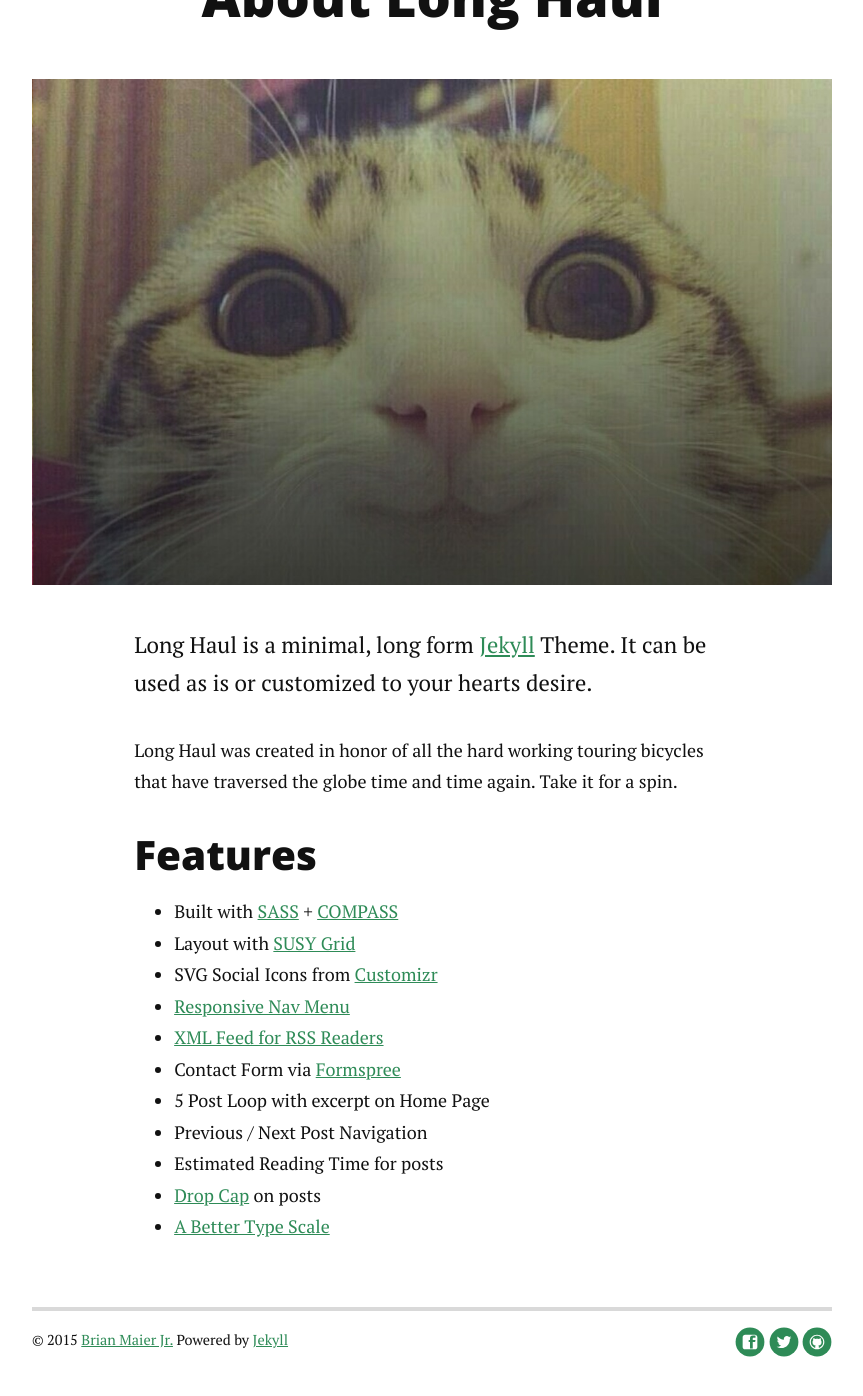
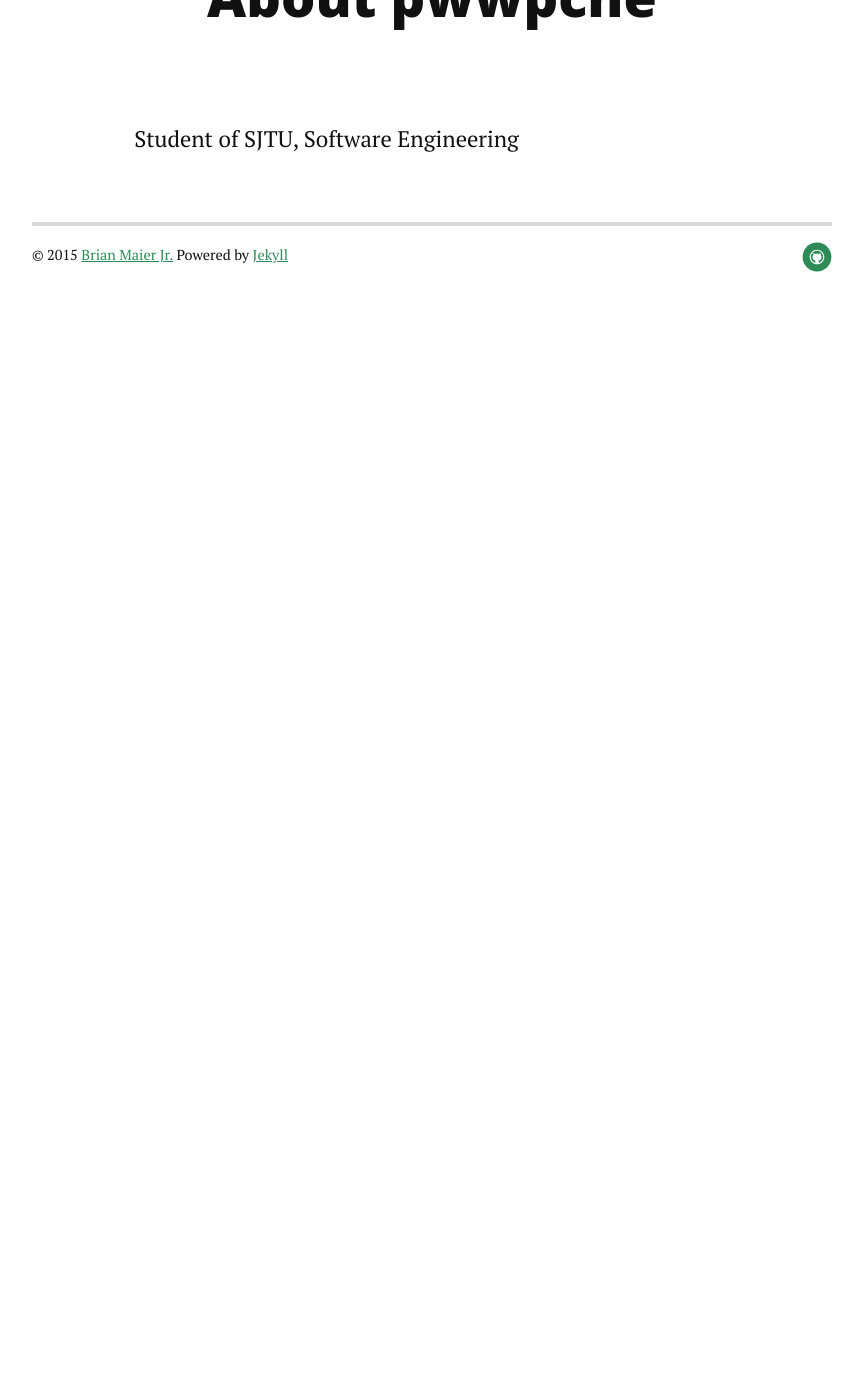
Before and after one commit to pwwpche/pwwpche.github.io, a Jekyll site: the page built from about.md, in a window 1280 px wide and 1400 px high, scrolled down 334 px. Shown: the top 1396 px of the window, without its empty margins (208-1071 px from the left). Built offline with Jekyll 4.4.1, drawn with Linux system fonts in a browser that asks for light colours; nearby versions of some CDN libraries; Markdown is read by kramdown in place of the engine named in the settings; after the commit the page ends 900 px from its top, so only the background shows below that; some of the changed text lies outside the part shown.

Commit message:
Config pages

```diff
--- a/_config.yml
+++ b/_config.yml
@@ -1,7 +1,7 @@
-title: Long Haul
-description: Long Form Jekyll theme built with SASS / COMPASS / SUSY
+title: PWWPCHE
+description: No description here
 
-url: http://brianmaierjr.github.com/long-haul
+url: https://github.com/pwwpche
 baseurl: ""
 paginate_path: "blog/page:num/"
 permalink: blog/:title/
@@ -19,9 +19,7 @@ navigation:
    url: /contact
 
 social:
-   github: brianmaierjr
-   twitter: brianmaierjr
-   facebook: brianmaierjr
-   email: brimaidesigns@gmail.com
+   github: pwwpche
+   email: pwwpche@gmail.com
 
-google_analytics: "UA-58263416-1"
+google_analytics: ""
--- a/about.md
+++ b/about.md
@@ -1,25 +1,10 @@
 ---
 layout: default
-title: About Long Haul
+title: About pwwpche
 ---
 
 <div class="post">
-	<h1 class="pageTitle">About Long Haul</h1>
+	<h1 class="pageTitle">About pwwpche</h1>
 	<img src="{{ '/assets/img/touring.jpg' | prepend: site.baseurl }}" alt="">
-	<p class="intro">Long Haul is a minimal, long form <a href="http://jekyllrb.com">Jekyll</a> Theme. It can be used as is or customized to your hearts desire.</p>
-	<p>Long Haul was created in honor of all the hard working touring bicycles that have traversed the globe time and time again. Take it for a spin.</p>
-	<h2>Features</h2>
-	<ul>
-		<li>Built with <a href="http://sass-lang.com/">SASS</a> + <a href="http://compass-style.org/">COMPASS</a></li>
-  		<li>Layout with <a href="http://susy.oddbird.net/">SUSY Grid</a></li>
-  		<li>SVG Social Icons from <a href="http://customizr.net/icons/">Customizr</a></li>
-  		<li><a href="http://responsive-nav.com/">Responsive Nav Menu</a></li>
-  		<li><a href="https://github.com/snaptortoise/jekyll-rss-feeds">XML Feed for RSS Readers</a></li>
-  		<li>Contact Form via <a href="http://formspree.io/">Formspree</a></li>
-      <li>5 Post Loop with excerpt on Home Page</li>
-  		<li>Previous / Next Post Navigation</li>
-      <li>Estimated Reading Time for posts</li>
-  		<li><a href="https://github.com/adobe-webplatform/dropcap.js">Drop Cap</a> on posts</li>
-  		<li><a href="http://typecast.com/blog/a-more-modern-scale-for-web-typography">A Better Type Scale</a></li>
-  	</ul>
+	<p class="intro">Student of SJTU, Software Engineering</p>
 </div>
```
Also changed, not shown: contact.md (+0 -5 lines), assets/img/touring.jpg (deleted), examples/2014-12-10-test-post.markdown (renamed from _posts/2014-12-10-test-post.markdown), examples/2014-12-11-image-in-post.markdown (renamed from _posts/2014-12-11-image-in-post.markdown), examples/2014-12-12-figure-with-caption.markdown (renamed from _posts/2014-12-12-figure-with-caption.markdown), examples/2014-12-13-code-snippet.markdown (renamed from _posts/2014-12-13-code-snippet.markdown), examples/2014-12-14-featured-image.markdown (renamed from _posts/2014-12-14-featured-image.markdown), examples/2014-12-15-example-post-formatting.markdown (renamed from _posts/2014-12-15-example-post-formatting.markdown), 1 other file.
